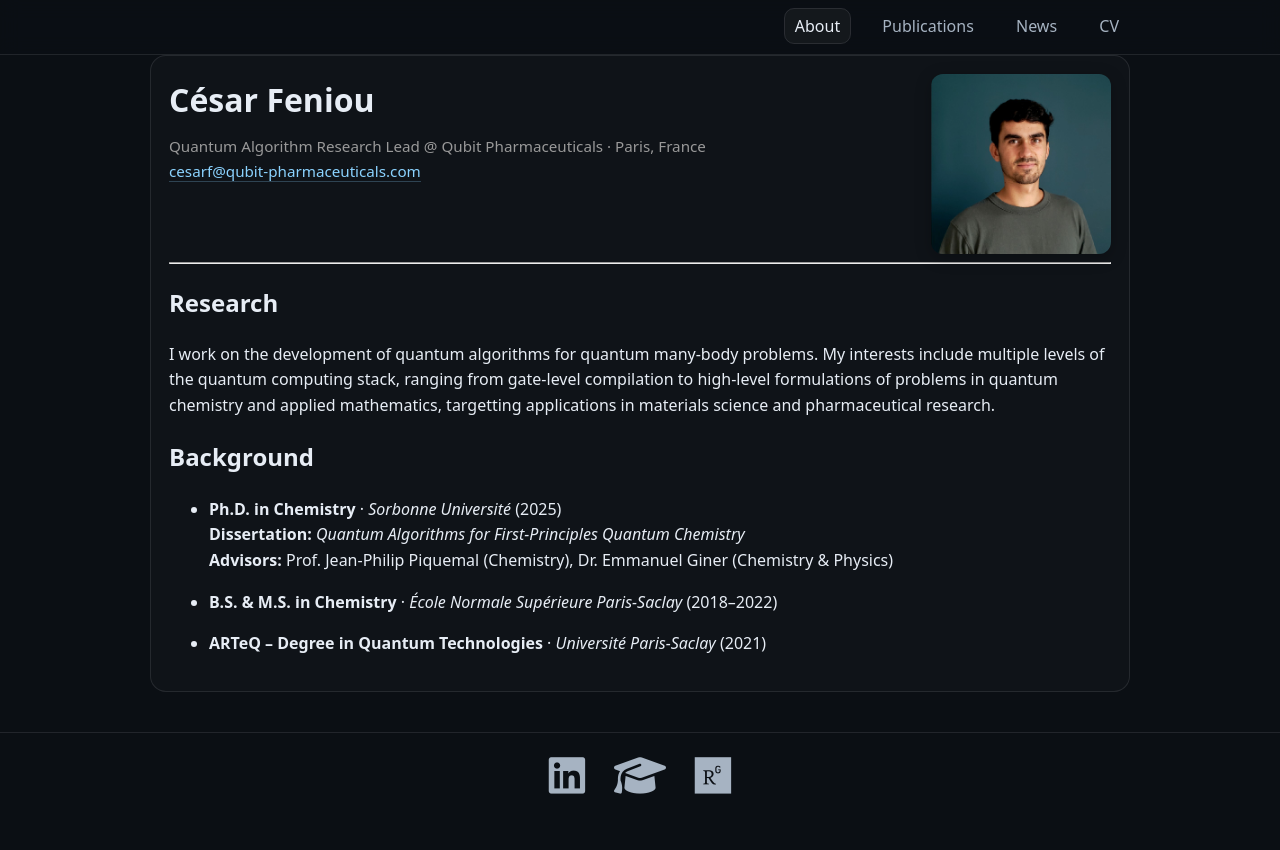
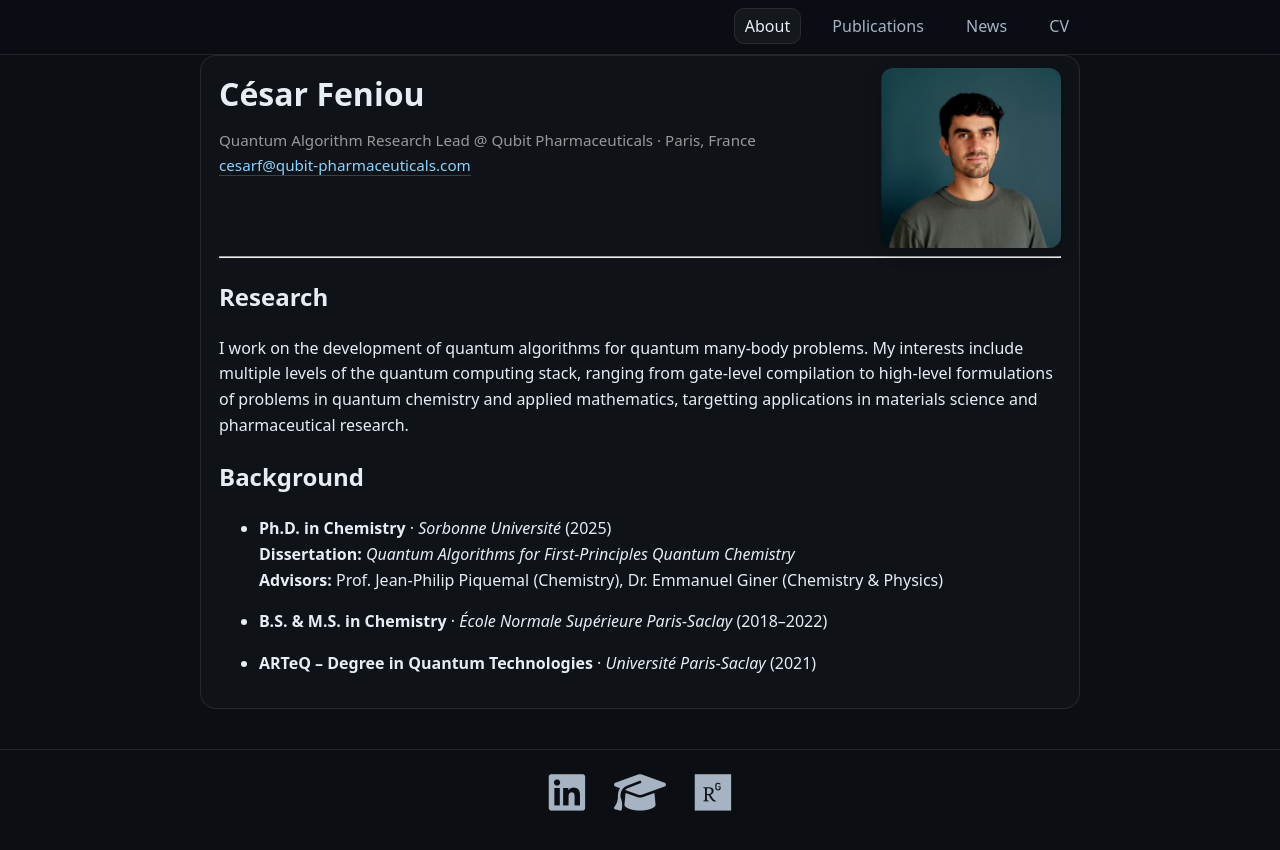
Before and after one commit to cesarfeniou/cesarfeniou.github.io, a Jekyll site: the page built from index.md, in a window 1280 px wide. Shown: the top 850 px of the page. Built offline with Jekyll 4.4.1, drawn with Linux system fonts in a browser that asks for light colours.

Commit message:
Update main.css

```diff
--- a/assets/css/main.css
+++ b/assets/css/main.css
@@ -27,7 +27,7 @@ body{
 
 /* --- Layout container --- */
 .container{
-  width: min(980px, calc(100% - 40px));
+  width: min(880px, calc(100% - 40px));
   margin: 0 auto;
 }
 
@@ -86,7 +86,7 @@ body{
   background: rgba(255,255,255,0.02);
   border: 1px solid var(--border);
   border-radius: 16px;
-  padding: 18px;
+  padding: 12px 18px 16px;  /* less top padding */
 }
 
 /* --- Links --- */
```
